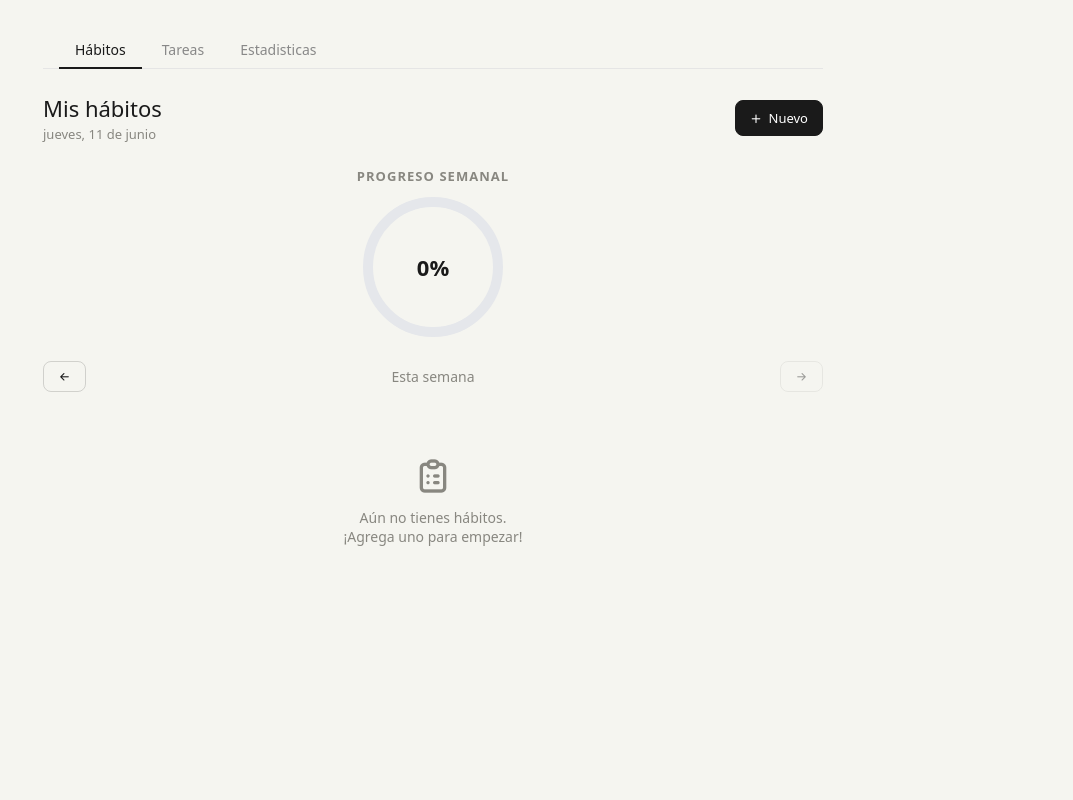
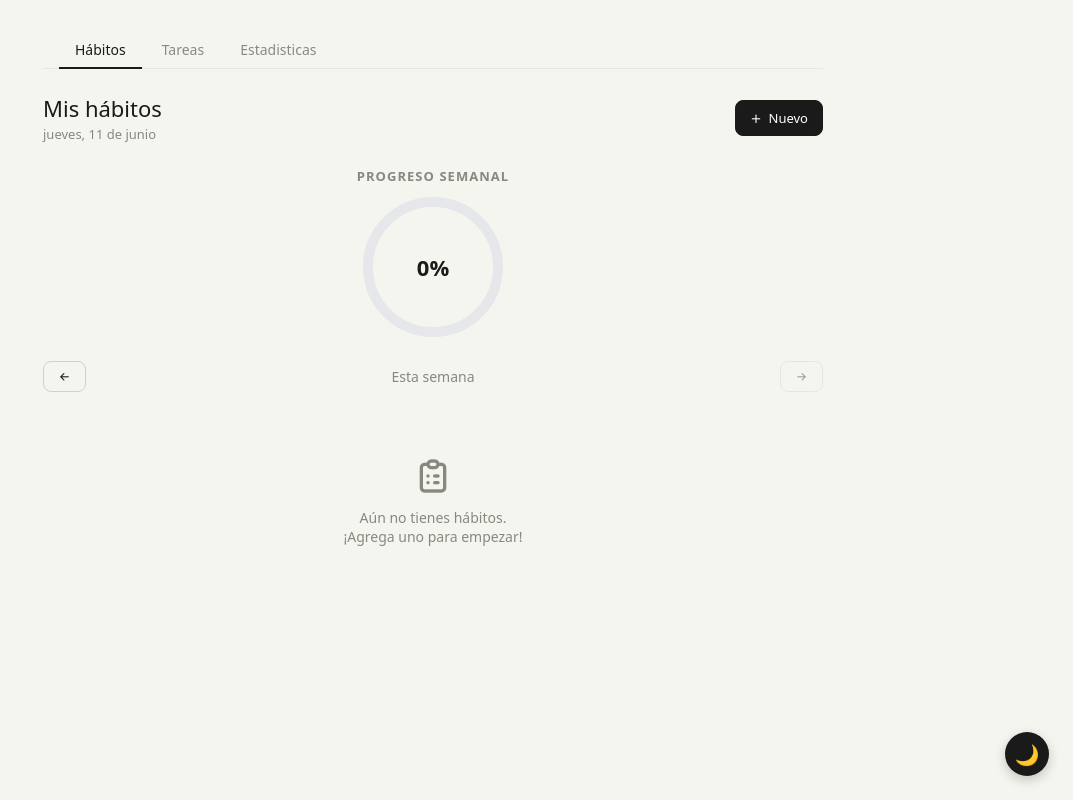
Before and after one commit to hectormadrid/Habitosapp, a React (Vite) app: page / in a window 1280 px wide. Shown: the whole page, without its empty margins (207-1280 px from the left). Built offline with nearby package versions, Linux system fonts and the light colour scheme.

Commit message:
primera versión de mode dark

```diff
--- a/src/App.jsx
+++ b/src/App.jsx
@@ -15,6 +15,10 @@ export default function App() {
     try { return JSON.parse(localStorage.getItem('ht_completions') || '{}') } catch { return {} }
   })
 
+  const [darkMode, setDarkMode] = useState(() => {
+    return localStorage.getItem('ht_dark') === 'true'
+  })
+
   useEffect(() => {
     localStorage.setItem('ht_habits', JSON.stringify(habits))
   }, [habits])
@@ -23,8 +27,42 @@ export default function App() {
     localStorage.setItem('ht_completions', JSON.stringify(completions))
   }, [completions])
 
+   useEffect(() => {
+    if (darkMode) {
+      document.body.classList.add('dark')
+    } else {
+      document.body.classList.remove('dark')
+    }
+    localStorage.setItem('ht_dark', darkMode)
+  }, [darkMode])
+
   return (
     <div>
+       <button
+        onClick={() => setDarkMode(d => !d)}
+        style={{
+          position: 'fixed',
+          bottom: '1.5rem',
+          right: '1.5rem',
+          width: 44,
+          height: 44,
+          borderRadius: '50%',
+          background: darkMode ? '#e5e5e5' : '#1a1a1a',
+          color: darkMode ? '#1a1a1a' : '#e5e5e5',
+          border: 'none',
+          fontSize: 20,
+          display: 'flex',
+          alignItems: 'center',
+          justifyContent: 'center',
+          boxShadow: '0 4px 12px rgba(0,0,0,0.2)',
+          zIndex: 999,
+          cursor: 'pointer',
+          transition: 'background 0.2s, color 0.2s',
+        }}
+        aria-label="Cambiar modo"
+      >
+        {darkMode ? '☀️' : '🌙'}
+      </button>
       <Tabs activa={tabActiva} onChange={setTabActiva} />
 
       {tabActiva === 'habitos' && (
--- a/src/index.css
+++ b/src/index.css
@@ -34,3 +34,31 @@ button {
 input, select {
   font-family: inherit;
 }
+/* ── Modo oscuro ─────────────────────────────────────────── */
+
+body.dark {
+  background-color: #111111;
+  color: #e5e5e5;
+}
+
+body.dark .habitCard,
+body.dark .modal,
+body.dark .statCard,
+body.dark .graficoCard,
+body.dark .resumenCard,
+body.dark .mesSection,
+body.dark .tableWrapper {
+  background: #1e1e1e;
+  border-color: rgba(255,255,255,0.08);
+}
+
+body.dark input,
+body.dark select {
+  background: #2a2a2a;
+  color: #e5e5e5;
+  border-color: rgba(255,255,255,0.15);
+}
+
+body.dark button {
+  color: #e5e5e5;
+}
```
